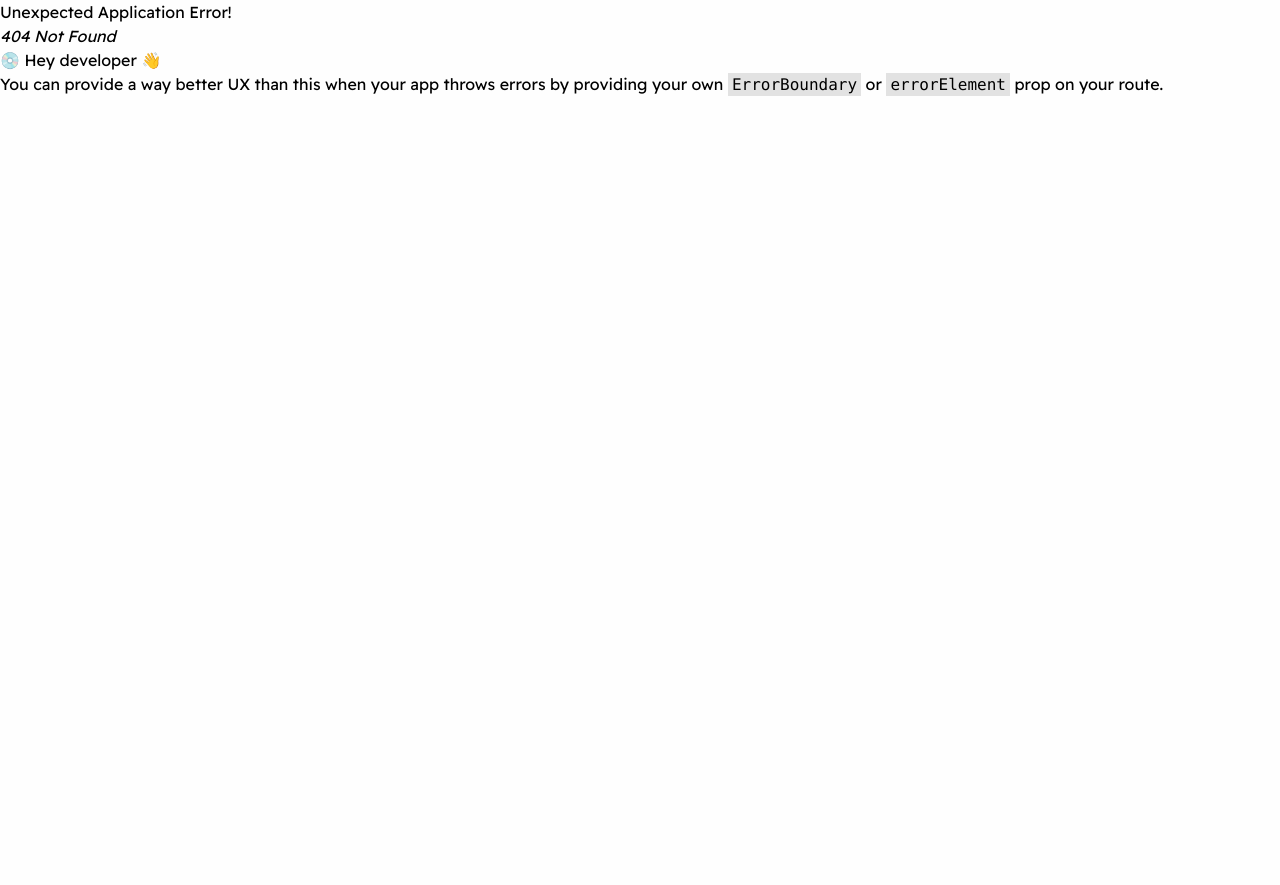
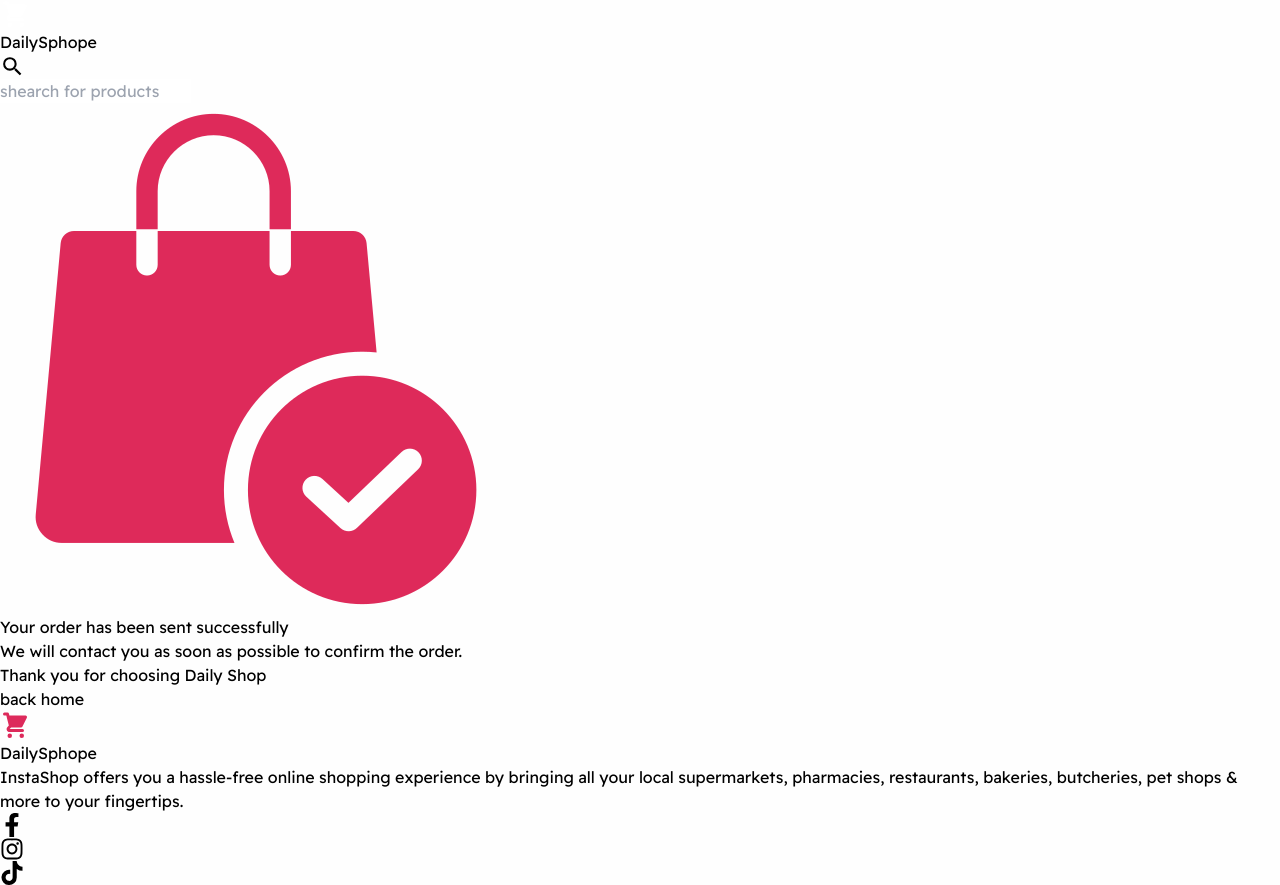
Before and after one commit to raoufffffff/stor, a React (Vite) app: page /thanks in a window 1280 px wide. Before the commit this address had no page. Before the commit the page ends 800 px from the top, so only its background shows below. Built offline with nearby package versions, Linux system fonts and the light colour scheme.

Commit message:
Add files via upload

```diff
--- a/src/compunent/footer/Footer.jsx
+++ b/src/compunent/footer/Footer.jsx
@@ -1,8 +1,42 @@
 import React from 'react'
+import { FaFacebookF, FaInstagram, FaTiktok } from 'react-icons/fa'
+import { HiShoppingCart } from 'react-icons/hi'
 
 const Footer = () => {
   return (
-    <div>Footer</div>
+    <div
+    className='bg-[#fefefe] border-t mt-10 border-t-slate-600 shadow-stone-500  py-3 flex flex-col'
+    >
+      <div
+      className='px-5'
+      >
+
+      <span
+      className='text-[#dd2a5b]  flex justify-center mb-2 mx-auto font-bold'
+      >
+      <HiShoppingCart color='#dd2a5b' className='mr-1' size={30}/>
+
+    DailySphope
+      </span>
+      <p
+      className='text-center'
+      >InstaShop offers you a hassle-free online shopping experience by bringing all your local supermarkets, pharmacies, restaurants, bakeries, butcheries, pet shops & more to your fingertips.</p>
+        </div>
+        <div
+        className='flex justify-center items-center mt-5'
+        >
+          <FaFacebookF size={24}
+          className='mx-2'
+          />
+          <FaInstagram size={24}
+          className='mx-2'
+          />
+          <FaTiktok size={24}
+          className='mx-2'
+          />
+
+        </div>
+    </div>
   )
 }
 
--- a/src/compunent/map/Map.jsx
+++ b/src/compunent/map/Map.jsx
@@ -23,7 +23,7 @@ console.log(markerPosition);
 
   return (
     <div className="fixed w-full bg-[#0007] h-screen flex justify-center items-center top-0 left-0">
-      <div className="w-10/12 h-[65%] md:h-[80%] relative rounded-xl overflow-hidden">
+      <div className="w-11/12 h-[75%] md:h-[85%] relative rounded-xl overflow-hidden">
         {/* Header Section */}
         <span
         onClick={hide}
@@ -34,15 +34,15 @@ console.log(markerPosition);
         size={25}
         />
         </span>
-        <div className="text-white h-[15%] bg-[#dd2a5b] py-1.5">
+        <div className="text-white flex flex-col items-center justify-center h-[15%] bg-[#dd2a5b] py-1.5">
 
           <h3 className="text-center font-bold md:text-xl">Fine-tune your location</h3>
-          <p className="text-center text-xs md:text-lg my-1 font-[100]">
+          <p className="text-center px-5 text-xs md:text-lg my-1 font-[100]">
             Please move the map to set the exact delivery location
           </p>
         </div>
         {/* Map Section */}
-        <div className="w-full h-[72%]  overflow-hidden">
+        <div className="w-full h-[75%]  overflow-hidden">
 
           <MapContainer
             center={initialPosition}
@@ -58,14 +58,14 @@ console.log(markerPosition);
           </MapContainer>
         </div>
         {/* Footer Section */}
-        <div className="w-full bg-white h-[13%] flex justify-center py-2">
+        <div className="w-full bg-white h-[10%] flex items-center justify-center py-2">
 
           <button
           onClick={()=> {
             getpotion(markerPosition)
             hide()
           }}
-          className="w-8/12 md:w-9/12 bg-[#dd2a5b] rounded-3xl text-white  text-lg font-semibold">
+          className="w-11/12 md:w-9/12 h-fit bg-[#dd2a5b] rounded-3xl text-white  text-lg font-semibold">
             Confirm pin location
           </button>
         </div>
--- a/src/index.css
+++ b/src/index.css
@@ -104,3 +104,82 @@ body{
             transform: scale3d(1, 1, 1);
   }
 }
+
+
+.jello-horizontal {
+	-webkit-animation: jello-horizontal 0.9s both;
+	        animation: jello-horizontal 0.9s both;
+}
+
+/* ----------------------------------------------
+ * Generated by Animista on 2024-12-13 2:30:44
+ * Licensed under FreeBSD License.
+ * See http://animista.net/license for more info.
+ * w: http://animista.net, t: @cssanimista
+ * ---------------------------------------------- */
+
+/**
+ * ----------------------------------------
+ * animation jello-horizontal
+ * ----------------------------------------
+ */
+ @-webkit-keyframes jello-horizontal {
+  0% {
+    -webkit-transform: scale3d(1, 1, 1);
+            transform: scale3d(1, 1, 1);
+  }
+  30% {
+    -webkit-transform: scale3d(1.25, 0.75, 1);
+            transform: scale3d(1.25, 0.75, 1);
+  }
+  40% {
+    -webkit-transform: scale3d(0.75, 1.25, 1);
+            transform: scale3d(0.75, 1.25, 1);
+  }
+  50% {
+    -webkit-transform: scale3d(1.15, 0.85, 1);
+            transform: scale3d(1.15, 0.85, 1);
+  }
+  65% {
+    -webkit-transform: scale3d(0.95, 1.05, 1);
+            transform: scale3d(0.95, 1.05, 1);
+  }
+  75% {
+    -webkit-transform: scale3d(1.05, 0.95, 1);
+            transform: scale3d(1.05, 0.95, 1);
+  }
+  100% {
+    -webkit-transform: scale3d(1, 1, 1);
+            transform: scale3d(1, 1, 1);
+  }
+}
+@keyframes jello-horizontal {
+  0% {
+    -webkit-transform: scale3d(1, 1, 1);
+            transform: scale3d(1, 1, 1);
+  }
+  30% {
+    -webkit-transform: scale3d(1.25, 0.75, 1);
+            transform: scale3d(1.25, 0.75, 1);
+  }
+  40% {
+    -webkit-transform: scale3d(0.75, 1.25, 1);
+            transform: scale3d(0.75, 1.25, 1);
+  }
+  50% {
+    -webkit-transform: scale3d(1.15, 0.85, 1);
+            transform: scale3d(1.15, 0.85, 1);
+  }
+  65% {
+    -webkit-transform: scale3d(0.95, 1.05, 1);
+            transform: scale3d(0.95, 1.05, 1);
+  }
+  75% {
+    -webkit-transform: scale3d(1.05, 0.95, 1);
+            transform: scale3d(1.05, 0.95, 1);
+  }
+  100% {
+    -webkit-transform: scale3d(1, 1, 1);
+            transform: scale3d(1, 1, 1);
+  }
+}
--- a/src/main.jsx
+++ b/src/main.jsx
@@ -7,6 +7,7 @@ import Home from './pages/home/Home.jsx';
 import Type from './pages/type/Type.jsx';
 import Card from './pages/Card/Card.jsx';
 import Checkout from './pages/checkout/Checkout.jsx';
+import Thanks from './pages/thanks/Thanks.jsx';
 
 const router = createBrowserRouter(createRoutesFromElements(
   <Route path="/" element={<App />}>
@@ -14,6 +15,7 @@ const router = createBrowserRouter(createRoutesFromElements(
     <Route path='type/:id' element={<Type />} />
     <Route path='card' element={<Card />} />
     <Route path='checkout' element={<Checkout />} />
+    <Route path='thanks' element={<Thanks />} />
 
   </Route>
 ));
--- a/src/pages/checkout/Checkout.jsx
+++ b/src/pages/checkout/Checkout.jsx
@@ -1,6 +1,7 @@
 import React, { useState } from 'react'
 import { motion } from 'motion/react'
 import DraggableMarkerMap from '../../compunent/map/Map'
+import { Link } from 'react-router-dom'
 const Checkout = () => {
     const [show, setshow] = useState(false)
     const [info, setinfo] = useState({
@@ -19,13 +20,13 @@ const Checkout = () => {
     initial={{scale: 0}}
     animate={{scale:1}}
     transition={{duration: 1, type: "spring"}}
-    className='w-full bg-[#fefefe]'
+    className='w-full bg-[#fefefe] min-h-screen'
     >
         <h1
         className='px-3 md:text-center my-5 text-2xl font-bold'
         >Contact Information</h1>
-        <form
-        className='w-full flex flex-col justify-center'
+        <div
+        className='w-full flex mt-10 flex-col justify-center'
         >
             <input
             value={info.name}
@@ -41,11 +42,30 @@ type='tel'
 placeholder='inter your phone number'
             className='w-10/12 bg-white px-5 py-1.5 md:w-6/12 rounded-2xl shadow-xl border border-gray-400 my-2 mx-auto'
             />
-        </form>
+        </div>
         <div
+className='w-9/12 bg-[#dd2a5b] rounded-2xl mx-auto text-center py-1 mt-5 text-white'
         onClick={()=> setshow(true)}
         >Delivery location</div>
        {show && <DraggableMarkerMap getpotion={getpotion} hide={hide} />}
+       {info.name && info.phone && info.position &&
+       <>
+         {/* <div
+       className='fixed bg-[#0007] top-0 left-0 h-full w-full'
+       >
+           </div> */}
+        <div
+       className='fixed w-full py-5 bottom-0 left-0 bg-white'
+       >
+
+        <Link
+        to={'/thanks'}
+className='w-9/12 bg-[#dd2a5b] flex justify-center jello-horizontal rounded-2xl mx-auto text-center py-1  text-white'
+        onClick={()=> setshow(true)}
+        >Confirm</Link>
+        </div>
+       </>
+     }
     </motion.div>
   )
 }
--- /dev/null
+++ b/src/pages/thanks/Thanks.jsx
@@ -0,0 +1,32 @@
+import React from 'react'
+import s from '../../assets/sh.png'
+import { Link } from 'react-router-dom'
+const Thanks = () => {
+  return (
+    <div
+    className='w-full '
+    >
+        <img
+        className='w-5/12 mx-auto my-5'
+        src={s}
+        />
+        <h1
+        className='text-[#dd2a5b] text-xl text-center px-5'
+        >Your order has been sent successfully</h1>
+        <h2
+        className='text-center mt-5 px-5 text-sm'
+        >We will contact you as soon as possible to confirm the order.</h2>
+        <h3
+        className='text-gray-500 text-sm text-center mt-10'
+        >Thank you for choosing Daily Shop</h3>
+        <Link
+        to={'/'}
+        className='bg-[#dd2a5b] text-white flex mt-5 w-9/12 mx-auto rounded-2xl justify-center capitalize py-1'
+        >
+            back home
+        </Link>
+    </div>
+  )
+}
+
+export default Thanks
```
